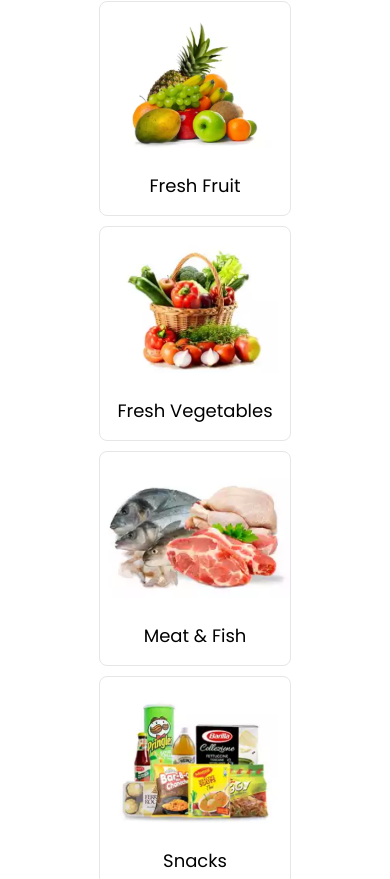
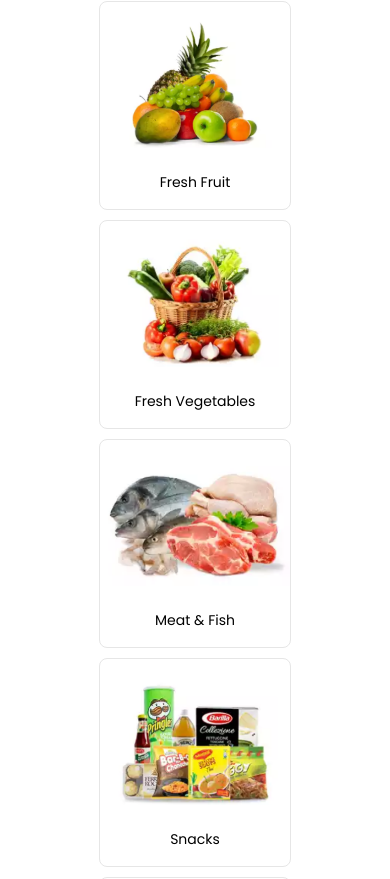
Before and after one commit to KodeNinj/Ecobazar, a Next.js app: page / in a window 390 px wide. Shown: the part 1565-2444 px from the top of the page. Built offline with nearby package versions, Linux system fonts and the light colour scheme.

Commit message:
updated the categories again

```diff
--- a/src/components/PopularCategories/index.tsx
+++ b/src/components/PopularCategories/index.tsx
@@ -20,7 +20,9 @@ const Popular = () => {
 								alt={each.title}
 								width={190}
 							/>
-							<p className="mt-[24px] text-[18px] font-medium">{each.title}</p>
+							<p className="mt-[24px] md:text-[18px] text-[14px] font-medium">
+								{each.title}
+							</p>
 						</div>
 					);
 				})}
```
